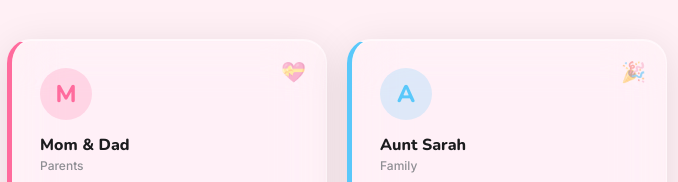
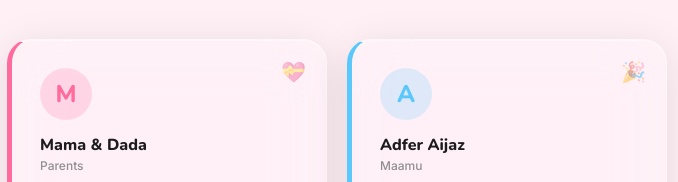
Before and after one commit to adferaijaz/darain, a plain HTML site: page index.html in a window 1280 px wide. Shown: the part 1280-1462 px from the top of the page, 133-811 px from the left. Drawn offline with nearby package versions, Linux system fonts and the light colour scheme.

```diff
--- a/index.html
+++ b/index.html
@@ -815,15 +815,15 @@
         <div class="msg-card glass reveal s1" style="border-left: 5px solid var(--pink);">
           <div class="msg-heart">💝</div>
           <div class="msg-avatar" style="background: rgba(255,107,157,0.2); color: var(--pink);">M</div>
-          <h3 class="msg-name">Mom &amp; Dad</h3>
+          <h3 class="msg-name">Mama &amp; Dada</h3>
           <p class="msg-rel">Parents</p>
           <p class="msg-text">Happy 4th Birthday to our little bundle of sunshine! You bring so much joy, energy, and wonder into our lives every single day. Keep shining bright, Darain!</p>
         </div>
         <div class="msg-card glass reveal s2" style="border-left: 5px solid var(--blue);">
           <div class="msg-heart">🎉</div>
           <div class="msg-avatar" style="background: rgba(90,200,250,0.2); color: var(--blue);">A</div>
-          <h3 class="msg-name">Aunt Sarah</h3>
-          <p class="msg-rel">Family</p>
+          <h3 class="msg-name">Adfer Aijaz</h3>
+          <p class="msg-rel">Maamu</p>
           <p class="msg-text">Can't believe you are already 4 years old today! Sending you the biggest hugs, lots of toys, and infinite love on your big day.</p>
         </div>
       </div>
```
